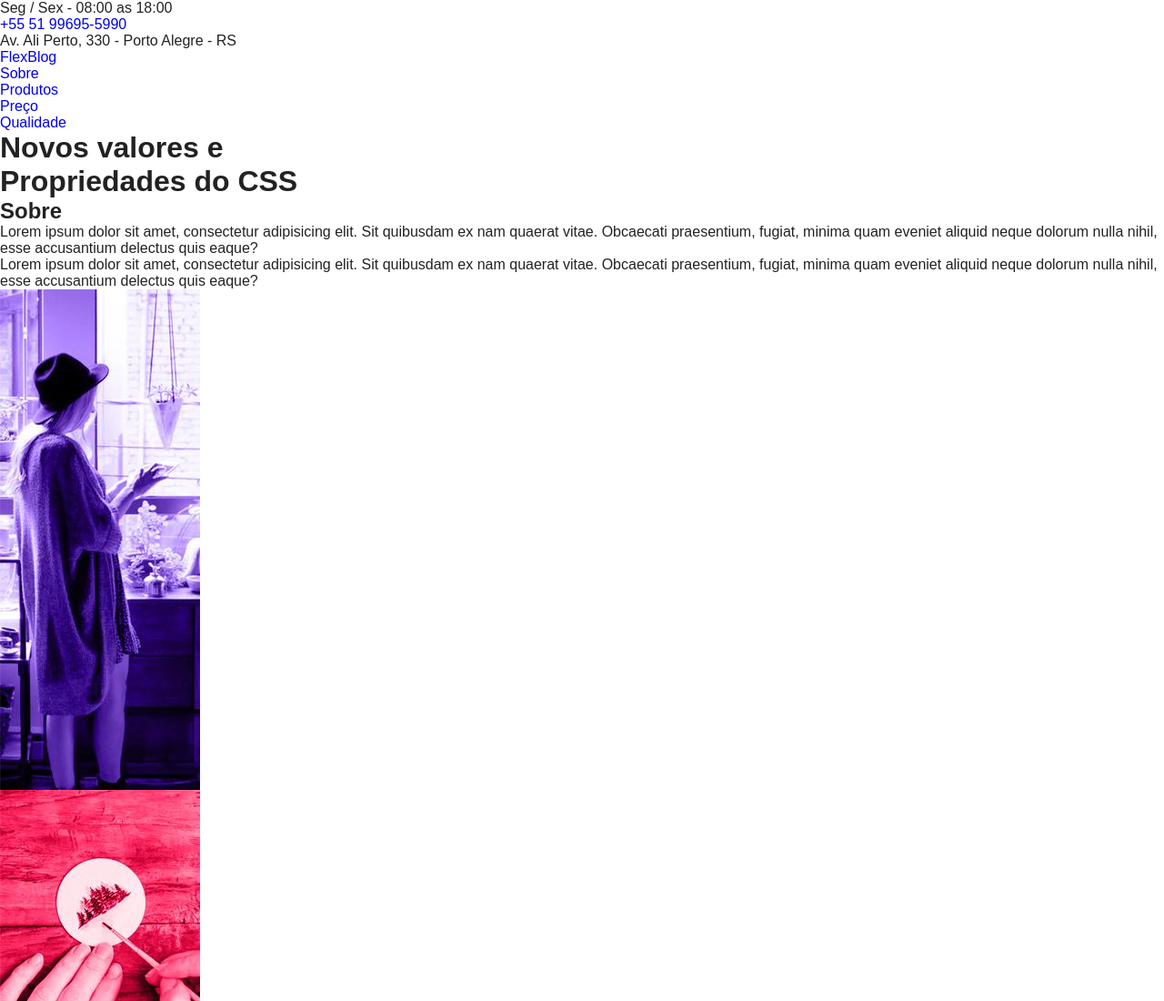
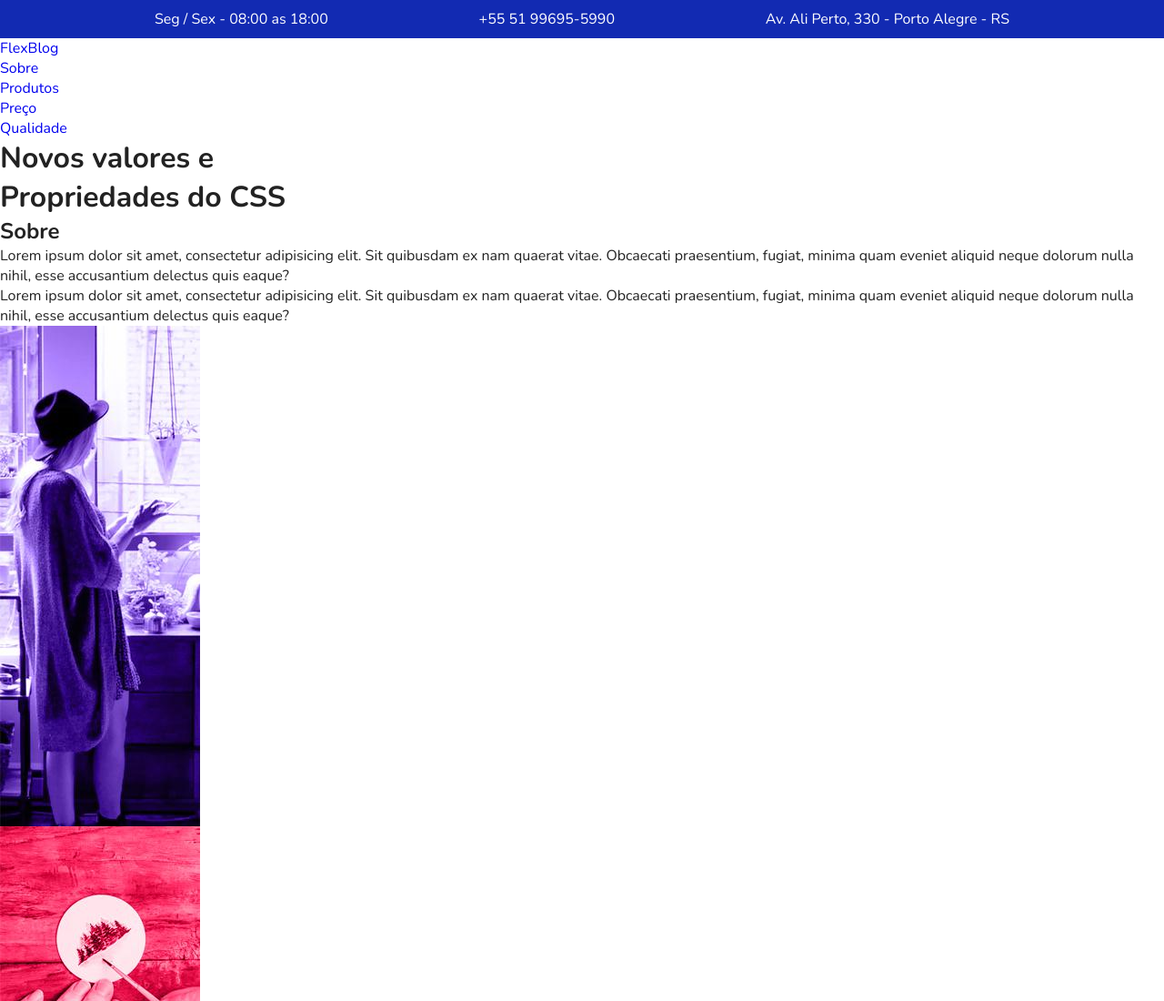
Before and after one commit to thiagopaiva99/flexblog, a plain HTML site: page index.html in a window 1280 px wide. Shown: the top 1100 px of the page at 91% size. Drawn offline with nearby package versions, Linux system fonts and the light colour scheme; a small style sheet from the web is missing.

Commit message:
Styling the superinfo of the blog

```diff
--- a/css/style.css
+++ b/css/style.css
@@ -1,5 +1,6 @@
-@import "https://fonta.googleapis.com/css?family=Nunito:400,400i,700";
+@import "https://fonts.googleapis.com/css?family=Nunito:400,400i,700";
 
+/* RESETING */
 body, h1, h2, p, ul, li, a {
     margin: 0;
     padding: 0;
@@ -26,3 +27,26 @@ img {
 * {
     box-sizing: border-box;
 }
+
+/* SUPERINFO */
+.superinfo-bg {
+    background: #122ab2;
+    color: #fff;
+}
+
+.superinfo {
+    max-width: 960px;
+    margin: 0 auto;
+    display: flex;
+    justify-content: space-between;
+    flex-wrap: wrap;
+    padding-top: 10px;
+}
+
+.superinfo p, .superinfo a {
+    margin: 0 10px 10px 10px;
+}
+
+.superinfo a {
+    color: #fff;
+}
```
